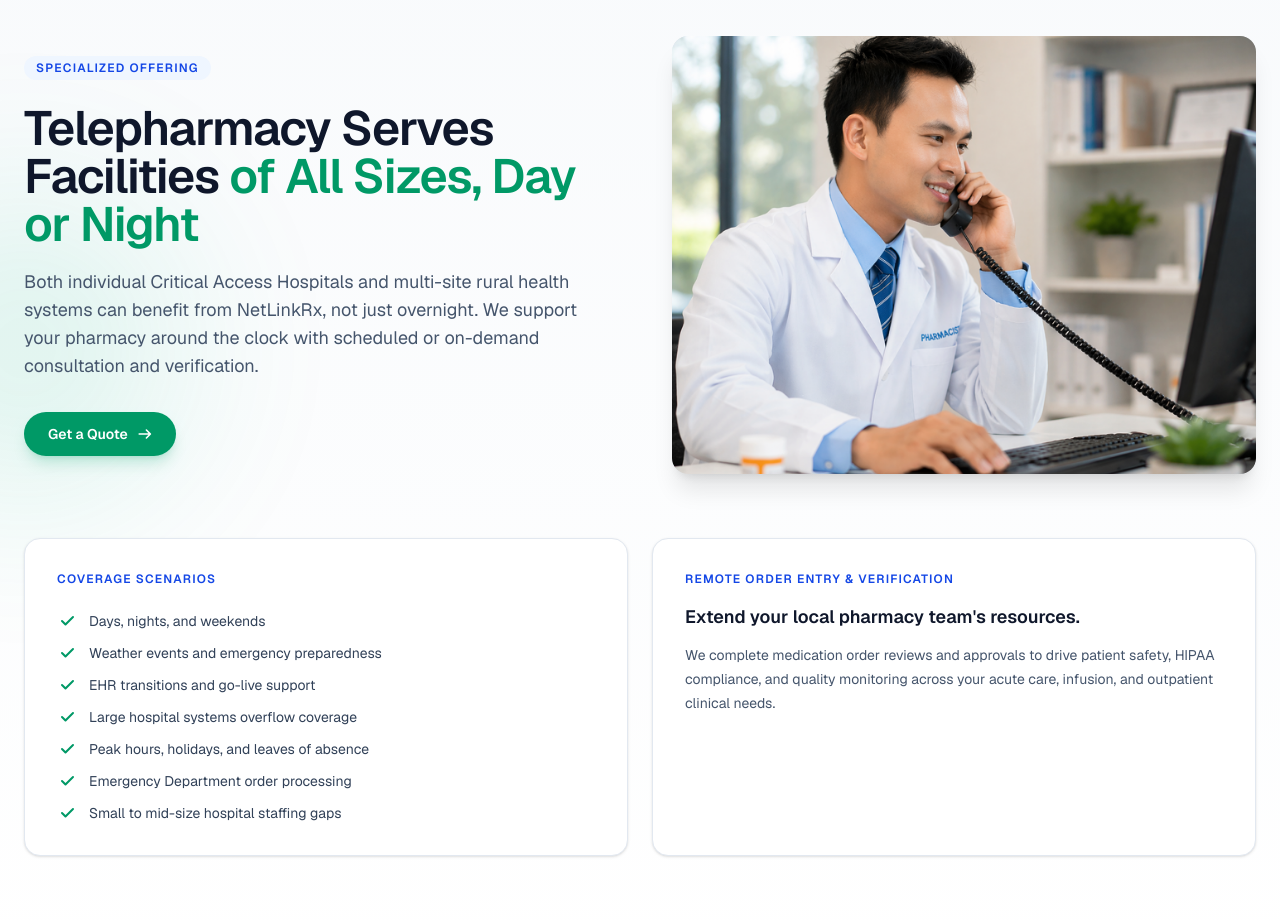
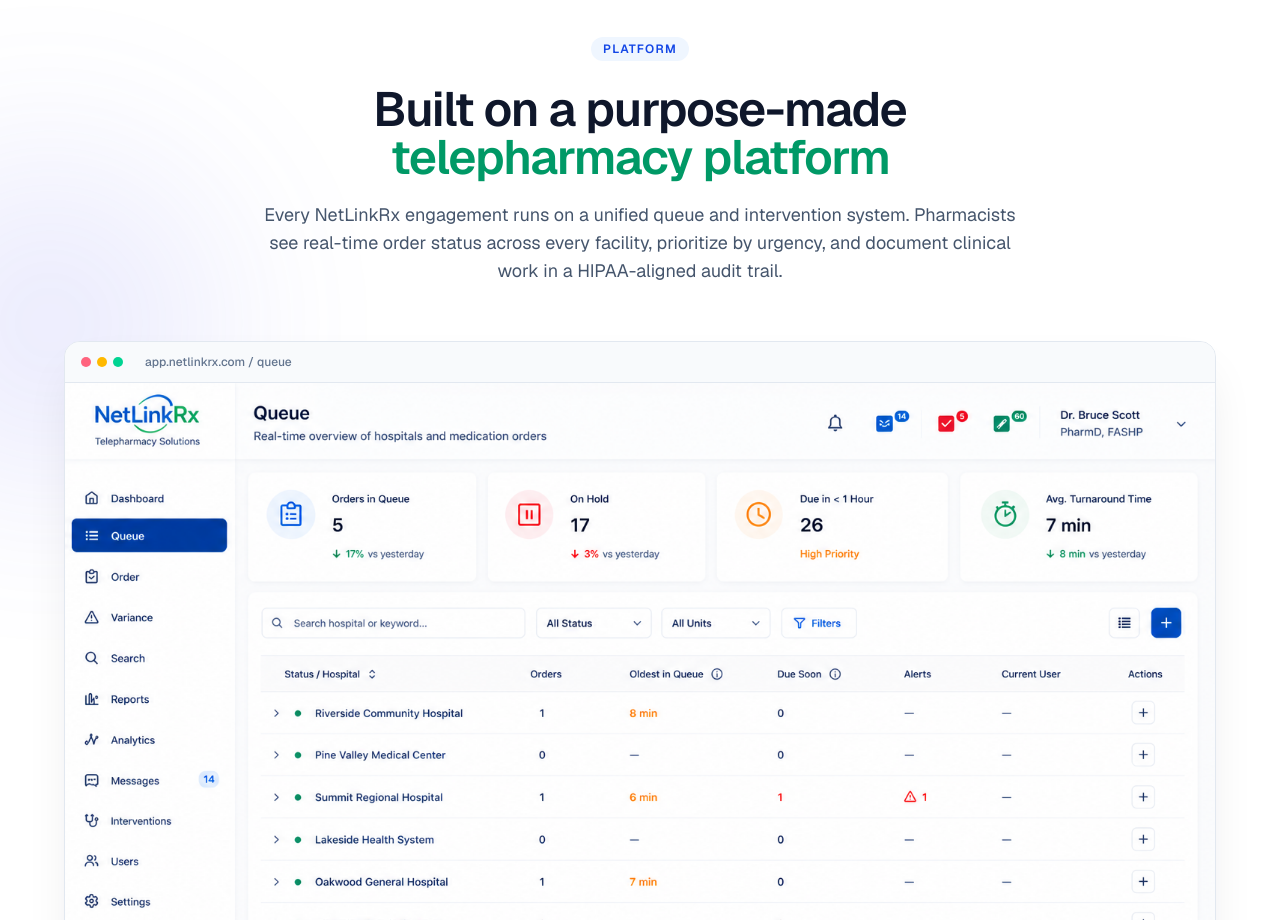
Before and after one commit to shanpharmd/netlinkrx-web, a Next.js app: page / in a window 1280 px wide. Shown: the part 1880-2800 px from the top of the page. Built offline with nearby package versions, Linux system fonts and the light colour scheme.

Commit message:
Add Platform section with dashboard mockup

```diff
--- a/app/page.tsx
+++ b/app/page.tsx
@@ -293,6 +293,102 @@
                 </a>
               </div>
             ))}
+          </div>
+        </div>
+      </section>
+
+      {/* PLATFORM */}
+      <section id="platform" className="relative overflow-hidden py-24 md:py-32 border-t border-slate-200">
+        <div
+          className="orb orb-indigo"
+          style={{ top: "10%", left: "-200px", width: "500px", height: "500px", opacity: 0.18 }}
+        />
+        <div
+          className="orb orb-cyan"
+          style={{ bottom: "0%", right: "-200px", width: "450px", height: "450px", opacity: 0.15 }}
+        />
+        <div className="relative mx-auto max-w-7xl px-6">
+          <div className="text-center max-w-3xl mx-auto">
+            <Eyebrow>Platform</Eyebrow>
+            <h2 className="mt-6 text-3xl md:text-4xl lg:text-5xl font-semibold tracking-tight text-slate-900">
+              Built on a purpose-made{" "}
+              <span className="text-emerald-600">telepharmacy platform</span>
+            </h2>
+            <p className="mt-5 text-lg text-slate-600">
+              Every NetLinkRx engagement runs on a unified queue and
+              intervention system. Pharmacists see real-time order status
+              across every facility, prioritize by urgency, and document
+              clinical work in a HIPAA-aligned audit trail.
+            </p>
+          </div>
+
+          <div className="mt-14 relative mx-auto max-w-6xl">
+            {/* Browser-frame style wrapper */}
+            <div className="rounded-2xl border border-slate-200 bg-white shadow-2xl shadow-slate-900/10 overflow-hidden">
+              <div className="flex items-center gap-1.5 border-b border-slate-200 bg-slate-50 px-4 py-3">
+                <span className="h-2.5 w-2.5 rounded-full bg-rose-400" />
+                <span className="h-2.5 w-2.5 rounded-full bg-amber-400" />
+                <span className="h-2.5 w-2.5 rounded-full bg-emerald-400" />
+                <span className="ml-4 text-xs font-medium text-slate-500">
+                  app.netlinkrx.com / queue
+                </span>
+              </div>
+              <div className="relative aspect-[16/10] bg-white">
+                <Image
+                  src="/netlinkrx-dashboard.png"
+                  alt="NetLinkRx telepharmacy queue dashboard showing real-time order status across multiple hospitals"
+                  fill
+                  sizes="(max-width: 1280px) 100vw, 1152px"
+                  className="object-cover object-top"
+                  priority
+                />
+              </div>
+            </div>
+            <div className="mt-4 text-center">
+              <span className="inline-flex items-center gap-1.5 rounded-full bg-amber-50 px-3 py-1 text-xs font-semibold uppercase tracking-widest text-amber-700">
+                <span className="h-1.5 w-1.5 rounded-full bg-amber-500" />
+                Preview · In active development
+              </span>
+            </div>
+          </div>
+
+          <div className="mt-16 grid gap-6 sm:grid-cols-2 lg:grid-cols-3">
+            <div className="rounded-2xl border border-slate-200 bg-white p-6 shadow-sm">
+              <div className="mb-4 flex h-12 w-12 items-center justify-center rounded-xl bg-gradient-to-br from-blue-50 to-indigo-50 text-blue-600 shadow-[inset_0_1px_2px_rgba(15,23,42,0.06)]">
+                <Layers className="h-6 w-6" strokeWidth={1.5} />
+              </div>
+              <h3 className="font-semibold text-slate-900">
+                Real-time multi-facility queue
+              </h3>
+              <p className="mt-2 text-sm leading-6 text-slate-600">
+                Single pane of glass across every hospital you cover. Sort by
+                urgency, hospital, or pharmacist.
+              </p>
+            </div>
+            <div className="rounded-2xl border border-slate-200 bg-white p-6 shadow-sm">
+              <div className="mb-4 flex h-12 w-12 items-center justify-center rounded-xl bg-gradient-to-br from-blue-50 to-indigo-50 text-blue-600 shadow-[inset_0_1px_2px_rgba(15,23,42,0.06)]">
+                <ClipboardCheck className="h-6 w-6" strokeWidth={1.5} />
+              </div>
+              <h3 className="font-semibold text-slate-900">
+                Intervention documentation
+              </h3>
+              <p className="mt-2 text-sm leading-6 text-slate-600">
+                Every clinical intervention captured with timestamp, outcome,
+                and pharmacist signature. Audit-ready by default.
+              </p>
+            </div>
+            <div className="rounded-2xl border border-slate-200 bg-white p-6 shadow-sm">
+              <div className="mb-4 flex h-12 w-12 items-center justify-center rounded-xl bg-gradient-to-br from-blue-50 to-indigo-50 text-blue-600 shadow-[inset_0_1px_2px_rgba(15,23,42,0.06)]">
+                <ShieldCheck className="h-6 w-6" strokeWidth={1.5} />
+              </div>
+              <h3 className="font-semibold text-slate-900">
+                HIPAA-aligned audit trail
+              </h3>
+              <p className="mt-2 text-sm leading-6 text-slate-600">
+                Every action logged. Role-based access. Export-ready
+                reporting for compliance and quality reviews.
+              </p>
+            </div>
           </div>
         </div>
       </section>
```
Also changed, not shown: public/netlinkrx-dashboard.png (added).
